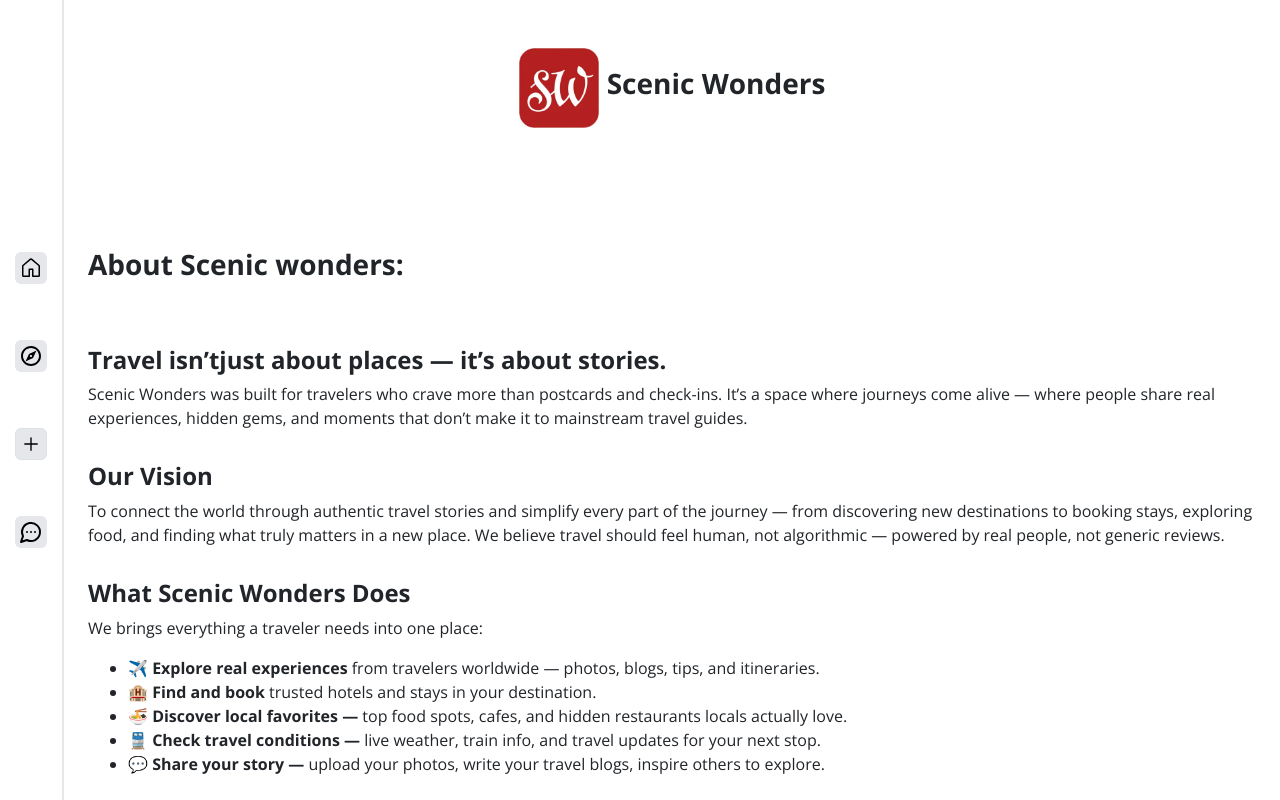
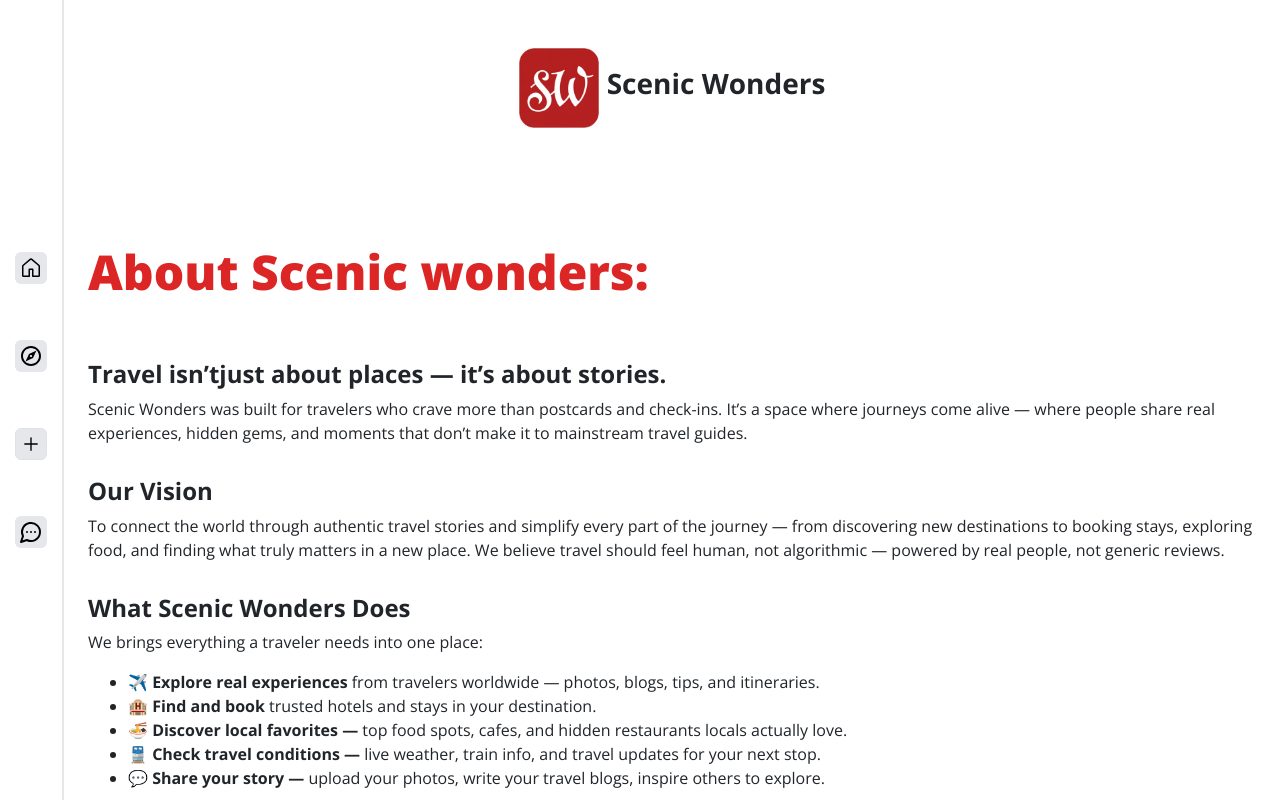
Before and after one commit to elvyn0/ScenicWonders, a React (Vite) app in the folder frontend/: page /about in a window 1280 px wide. Shown: the top 800 px of the page. Built offline with nearby package versions, Linux system fonts and the light colour scheme; no server answers.

Commit message:
UI:alingment fix

```diff
--- a/frontend/src/Pages/About.jsx
+++ b/frontend/src/Pages/About.jsx
@@ -3,13 +3,13 @@ import Footer from "../components/common/Footer";
 
 function About() {
   return (
-    <div className="flex flex-col pt-5 gap-20 max-w-7xl  mx-auto px-4 ">
+    <div className="flex flex-col pt-5 gap-20">
       <div className="flex  gap-2 items-center justify-center ">
         <img src={assets.sw_logo} className="size-20" />
         <h3 className="font-bold">Scenic Wonders</h3>
       </div>
-      <section className="mt-10 flex flex-col gap-3 ">
-        <h3 className="font-bold mb-5">About Scenic wonders:</h3>
+      <section className="mt-10 flex flex-col gap-3 px-4">
+        <h3 className="font-extrabold text-red-600 text-5xl mb-5">About Scenic wonders:</h3>
 
         <div>
           <h4 className="font-bold">Travel isn’tjust about places — it’s about stories.</h4>
```
